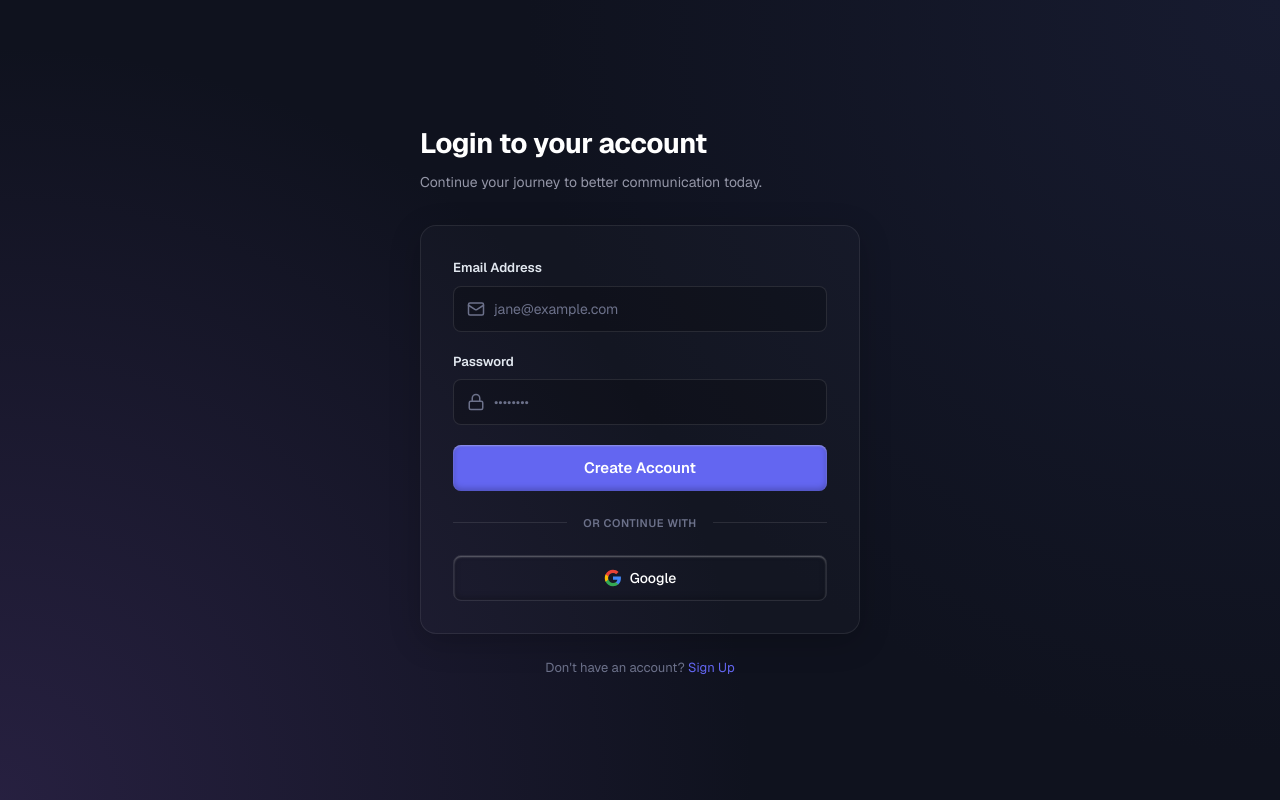
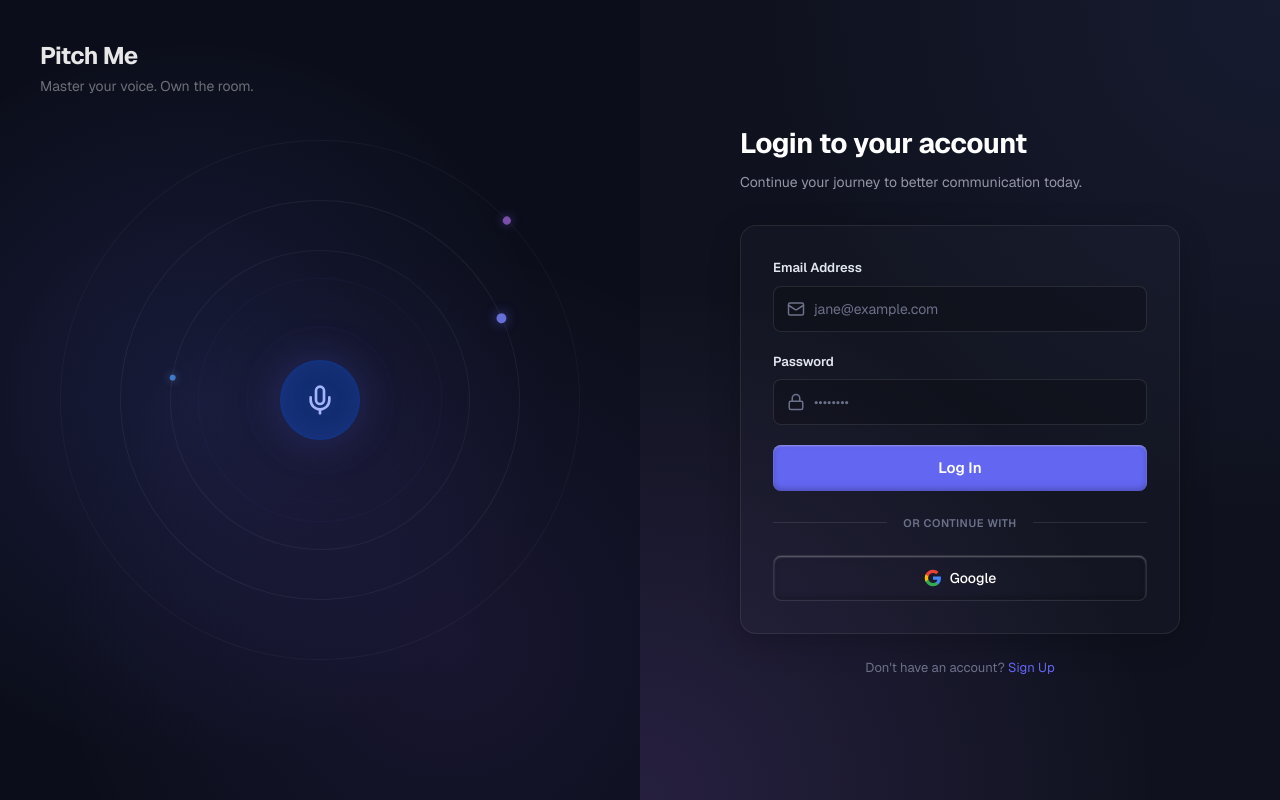
Before and after one commit to Idris-jose/Pitch-me, a Next.js app: page /Auth/Login in a window 1280 px wide. Built offline with nearby package versions, Linux system fonts and the light colour scheme.

Commit message:
feat: Add login and sign up authentication pages along with a new voice animation component.

```diff
--- a/app/Auth/Login/page.tsx
+++ b/app/Auth/Login/page.tsx
@@ -1,9 +1,17 @@
 import CustomButton from "@/app/components/Common/Button";
-import { User, Mail, Lock, Eye, ArrowRight } from "lucide-react";
+import { Mail, Lock } from "lucide-react";
+import VoiceAnimation from "@/app/components/Auth/VoiceAnimation";
 
 export default function Login() {
     return (
-        <section className="min-h-screen flex items-center justify-center bg-[#0f121e] text-white p-5 font-sans" style={{ background: 'radial-gradient(circle at bottom left, rgba(74, 53, 115, 0.4), transparent 50%), radial-gradient(circle at top right, rgba(23, 27, 48, 1), transparent 50%), #0f121e' }}>
+        <section className="min-h-screen flex bg-[#0f121e] text-white font-sans">
+            {/* Left side - Animation */}
+            <div className="hidden lg:block lg:w-1/2 relative">
+                <VoiceAnimation />
+            </div>
+
+            {/* Right side - Form */}
+            <div className="w-full lg:w-1/2 flex items-center justify-center p-5" style={{ background: 'radial-gradient(circle at bottom left, rgba(74, 53, 115, 0.4), transparent 50%), radial-gradient(circle at top right, rgba(23, 27, 48, 1), transparent 50%), #0f121e' }}>
                 <div className="max-w-[440px] w-full">
                     <h1 className="text-[28px] font-bold mb-2 tracking-[-0.5px]">Login to your account</h1>
                     <p className="text-[14px] text-[#9496a7] mb-8">Continue your journey to better communication today.</p>
@@ -41,7 +49,7 @@ export default function Login() {
                             </div>
 
                             <CustomButton type="submit" className="w-full bg-[#6366f1] border-none rounded-lg p-3.5 text-white text-[15px] font-semibold flex items-center justify-center gap-2 cursor-pointer transition-all hover:opacity-90 active:scale-95 shadow-[0_4px_14px_rgba(99,102,241,0.4)]">
-                            Create Account
+                                Log In
                             </CustomButton>
                         </form>
                         <div className="flex items-center text-center my-6 before:content-[''] before:flex-1 before:border-b before:border-white/10 after:content-[''] after:flex-1 after:border-b after:border-white/10">
@@ -57,12 +65,11 @@ export default function Login() {
                             </svg>
                             Google
                         </CustomButton>
-
-
                     </div>
 
                     <div className="text-center mt-6 text-[13px] text-[#6c718a]">
-                    Don't have an account? <a href="#" className="text-[#6366f1] no-underline transition-colors hover:text-[#818cf8]">Sign Up</a>
+                        Don&apos;t have an account? <a href="#" className="text-[#6366f1] no-underline transition-colors hover:text-[#818cf8]">Sign Up</a>
+                    </div>
                 </div>
             </div>
         </section>
--- a/app/Auth/SignUp/page.tsx
+++ b/app/Auth/SignUp/page.tsx
@@ -1,9 +1,17 @@
 import CustomButton from "@/app/components/Common/Button";
-import { User, Mail, Lock, Eye, ArrowRight } from "lucide-react";
+import { Mail, Lock, Eye, ArrowRight } from "lucide-react";
+import VoiceAnimation from "@/app/components/Auth/VoiceAnimation";
 
 export default function SignUp() {
     return (
-        <section className="min-h-screen flex items-center justify-center bg-[#0f121e] text-white p-5 font-sans" style={{ background: 'radial-gradient(circle at bottom left, rgba(74, 53, 115, 0.4), transparent 50%), radial-gradient(circle at top right, rgba(23, 27, 48, 1), transparent 50%), #0f121e' }}>
+        <section className="min-h-screen flex bg-[#0f121e] text-white font-sans">
+            {/* Left side - Animation */}
+            <div className="hidden lg:block lg:w-1/2 relative">
+                <VoiceAnimation />
+            </div>
+
+            {/* Right side - Form */}
+            <div className="w-full lg:w-1/2 flex items-center justify-center p-5" style={{ background: 'radial-gradient(circle at bottom left, rgba(74, 53, 115, 0.4), transparent 50%), radial-gradient(circle at top right, rgba(23, 27, 48, 1), transparent 50%), #0f121e' }}>
                 <div className="max-w-[440px] w-full">
                     <h1 className="text-[28px] font-bold mb-2 tracking-[-0.5px]">Create your account</h1>
                     <p className="text-[14px] text-[#9496a7] mb-8">Start your journey to better communication today.</p>
@@ -57,14 +65,13 @@ export default function SignUp() {
                             </svg>
                             Google
                         </CustomButton>
-
-
                     </div>
 
                     <div className="text-center mt-6 text-[13px] text-[#6c718a]">
                         Already have an account? <a href="#" className="text-[#6366f1] no-underline transition-colors hover:text-[#818cf8]">Log in</a>
                     </div>
                 </div>
+            </div>
         </section>
     );
 }
--- /dev/null
+++ b/app/components/Auth/VoiceAnimation.tsx
@@ -0,0 +1,115 @@
+"use client";
+
+import { motion } from "framer-motion";
+import { Mic } from "lucide-react";
+
+export default function VoiceAnimation() {
+
+
+    return (
+        <div className="relative w-full h-full overflow-hidden flex items-center justify-center"
+            style={{
+                background:
+                    "radial-gradient(circle at 30% 50%, rgba(99, 102, 241, 0.15), transparent 60%), radial-gradient(circle at 70% 80%, rgba(139, 92, 246, 0.1), transparent 50%), #0b0e1a",
+            }}
+        >
+            {/* Subtle grid pattern */}
+            <div
+                className="absolute inset-0 opacity-[0.03]"
+                style={{
+                    backgroundImage:
+                        "linear-gradient(rgba(255,255,255,0.1) 1px, transparent 1px), linear-gradient(90deg, rgba(255,255,255,0.1) 1px, transparent 1px)",
+                    backgroundSize: "40px 40px",
+                }}
+            />
+
+            {/* Orbiting circles like the reference image */}
+            <motion.div
+                className="absolute w-[400px] h-[400px] rounded-full border border-white/[0.06]"
+                animate={{ rotate: 360 }}
+                transition={{ duration: 30, repeat: Infinity, ease: "linear" }}
+            >
+                <motion.div
+                    className="absolute w-2.5 h-2.5 rounded-full bg-indigo-400/80 shadow-[0_0_12px_rgba(99,102,241,0.6)]"
+                    style={{ top: "0%", left: "50%", transform: "translate(-50%, -50%)" }}
+                />
+            </motion.div>
+
+            <motion.div
+                className="absolute w-[520px] h-[520px] rounded-full border border-white/[0.04]"
+                animate={{ rotate: -360 }}
+                transition={{ duration: 45, repeat: Infinity, ease: "linear" }}
+            >
+                <motion.div
+                    className="absolute w-2 h-2 rounded-full bg-purple-400/60 shadow-[0_0_10px_rgba(139,92,246,0.5)]"
+                    style={{ top: "50%", right: "0%", transform: "translate(50%, -50%)" }}
+                />
+            </motion.div>
+
+            <motion.div
+                className="absolute w-[300px] h-[300px] rounded-full border border-white/[0.05]"
+                animate={{ rotate: 360 }}
+                transition={{ duration: 20, repeat: Infinity, ease: "linear" }}
+            >
+                <motion.div
+                    className="absolute w-1.5 h-1.5 rounded-full bg-blue-400/70 shadow-[0_0_8px_rgba(96,165,250,0.5)]"
+                    style={{ bottom: "0%", left: "50%", transform: "translate(-50%, 50%)" }}
+                />
+            </motion.div>
+
+            {/* Center microphone icon with pulse rings */}
+            <div className="relative z-10 flex items-center justify-center">
+                {/* Pulse rings */}
+                {[1, 2, 3].map((ring) => (
+                    <motion.div
+                        key={ring}
+                        className="absolute rounded-full border border-indigo-500/20"
+                        style={{
+                            width: 80 + ring * 50,
+                            height: 80 + ring * 50,
+                        }}
+                        animate={{
+                            scale: [1, 1.15, 1],
+                            opacity: [0.3, 0.08, 0.3],
+                        }}
+                        transition={{
+                            duration: 3,
+                            repeat: Infinity,
+                            delay: ring * 0.6,
+                            ease: "easeInOut",
+                        }}
+                    />
+                ))}
+
+                {/* Mic circle */}
+                <motion.div
+                    className="relative w-20 h-20 rounded-full flex items-center justify-center"
+                    style={{
+                        background:
+                            "linear-gradient(135deg, rgba(8, 94, 255, 0.3), rgba(8, 94, 255, 0.3))",
+                        boxShadow: "0 0 40px rgba(8, 94, 255, 0.2), inset 0 0 20px rgba(8, 94, 255, 0.1)",
+                        border: "1px solid rgba(8, 94, 255, 0.2)",
+                    }}
+                    animate={{
+                        boxShadow: [
+                            "0 0 40px rgba(99,102,241,0.2), inset 0 0 20px rgba(99,102,241,0.1)",
+                            "0 0 60px rgba(99,102,241,0.35), inset 0 0 30px rgba(99,102,241,0.15)",
+                            "0 0 40px rgba(99,102,241,0.2), inset 0 0 20px rgba(99,102,241,0.1)",
+                        ],
+                    }}
+                    transition={{ duration: 2.5, repeat: Infinity, ease: "easeInOut" }}
+                >
+                    <Mic className="text-indigo-300" size={32} />
+                </motion.div>
+            </div>
+
+
+            {/* Branding text */}
+            <div className="absolute top-10 left-10 z-10">
+                <h2 className="text-2xl font-bold text-white/90 tracking-tight">Pitch Me</h2>
+                <p className="text-sm text-white/40 mt-1">Master your voice. Own the room.</p>
+            </div>
+
+        </div>
+    );
+}
--- a/package.json
+++ b/package.json
@@ -9,6 +9,7 @@
     "lint": "eslint"
   },
   "dependencies": {
+    "framer-motion": "^12.34.4",
     "lucide-react": "^0.576.0",
     "next": "16.1.6",
     "react": "19.2.3",
```
Also changed, not shown: 1 other file (tests, documents, lock files or other folders). Lines whose indentation alone changed are shown as unchanged.
